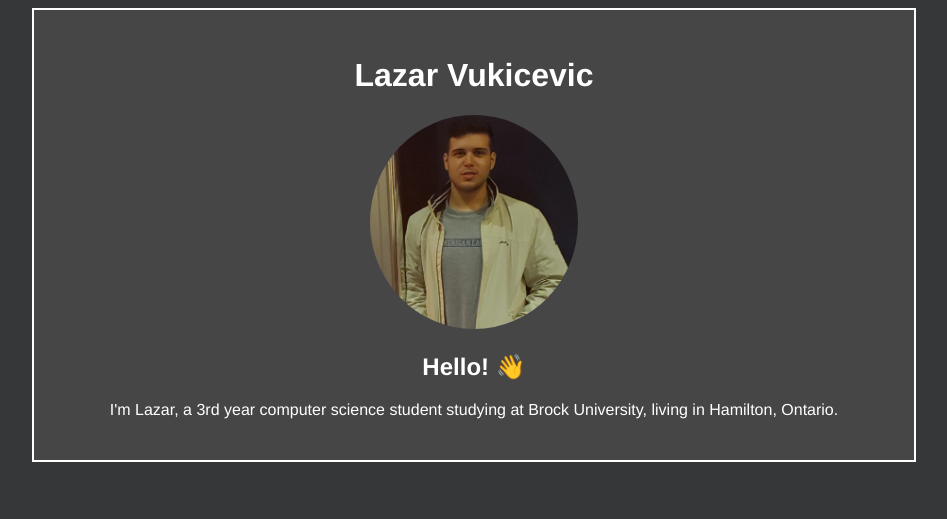
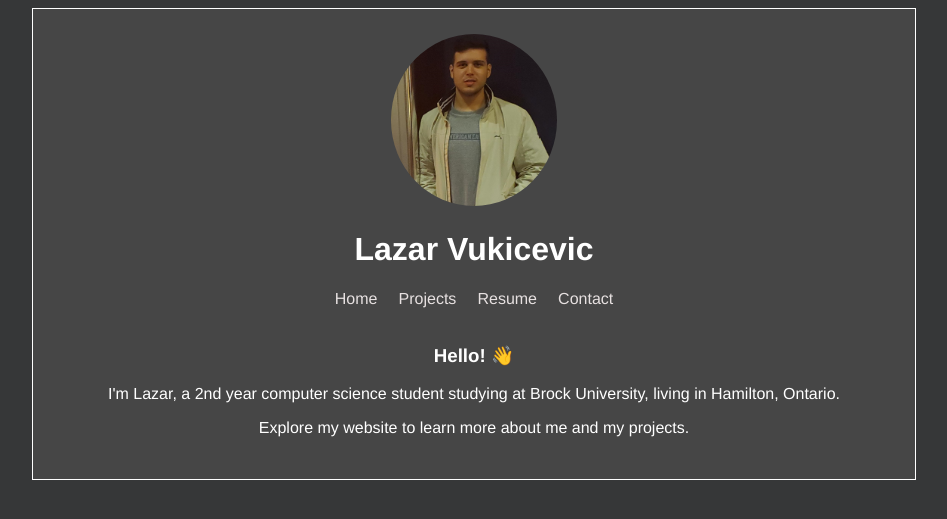
Before and after one commit to LazarVukicevic/LazarVukicevic.github.io, a Django app: page / in a window 1280 px wide. Shown: the top 519 px of the page, without its empty margins (166-1113 px from the left). Run offline with Django 4.2, Linux system fonts and the light colour scheme.

Commit message:
created layout and added styling

```diff
--- a/mysite/home/static/home/styles.css
+++ b/mysite/home/static/home/styles.css
@@ -1,23 +1,36 @@
 body {
     background-color: rgb(54, 55, 56);
-
     font-family: helvetica;
     text-align: center;
     color: rgb(255, 255, 255);
 }
 
+
 .main {
+    display: inline-block;
     padding: 2%;
     inline-size: auto;
     background-color: rgb(70, 70, 70);
     margin-left: 15%;
     margin-right: 15%;
-    border: 2px;
+    border: 1px;
     border-style: solid;
     overflow-wrap: normal;
 }
 
+ul {
+    list-style-type: none;
+    margin: 0;
+    padding: 0;
+}
+
+li {
+    color: rgb(231, 225, 225);
+    display: inline;
+    padding: 1%;
+}
+
 #lazarimg {
-    width: 25%;
+    width: 20%;
     border-radius: 50%;
 }
--- /dev/null
+++ b/mysite/home/templates/home/contact.html
@@ -0,0 +1 @@
+{% extends "home/layout.html" %}
--- a/mysite/home/templates/home/index.html
+++ b/mysite/home/templates/home/index.html
@@ -1,21 +1,11 @@
+{% extends "home/layout.html" %}
 {% load static %}
-<!DOCTYPE html>
-<html lang="en">
-<head>
-    <meta charset="UTF-8">
-    <meta http-equiv="X-UA-Compatible" content="IE=edge">
-    <meta name="viewport" content="width=device-width, initial-scale=1.0">
-    <link rel="stylesheet" href="{% static 'home/styles.css' %}">
-    <title>Lazar Vukicevic</title>
-</head>
-<body>
-    <div class="main">
-        <h1>Lazar Vukicevic</h1>
-        <img src="{% static 'home/dune.jpg' %}" alt="Picture of Lazar" id="lazarimg">
-        <h2>Hello! &#128075;</h2>
-        <p>
-            I'm Lazar, a 3rd year computer science student studying at Brock University, living in Hamilton, Ontario.
-        </p>
-    </div>
-</body>
-</html>
+{% block body %}
+    <h3>Hello! &#128075;</h3>
+    <p>
+        I'm Lazar, a 2nd year computer science student studying at Brock University, living in Hamilton, Ontario.
+    </p>
+    <p>
+        Explore my website to learn more about me and my projects.
+    </p>
+{% endblock %}
--- /dev/null
+++ b/mysite/home/templates/home/layout.html
@@ -0,0 +1,26 @@
+{% load static %}
+<!DOCTYPE html>
+<html lang="en">
+<head>
+    <meta charset="UTF-8">
+    <meta http-equiv="X-UA-Compatible" content="IE=edge">
+    <meta name="viewport" content="width=device-width, initial-scale=1.0">
+    <link rel="stylesheet" href="{% static 'home/styles.css' %}">
+    <title>Lazar Vukicevic</title>
+</head>
+<body>
+    <div class="main">
+        <img src="{% static 'home/dune.jpg' %}" alt="Picture of Lazar" id="lazarimg">
+        <h1>Lazar Vukicevic</h1>
+        <ul>
+            <li>Home</li>
+            <li>Projects</li>
+            <li>Resume</li>
+            <li>Contact</li>
+        </ul>
+        <br>
+        {% block body %}
+        {% endblock %}
+    </div>
+</body>
+</html>
```
Also changed, not shown: mysite/home/templates/home/blank.txt (added, +31 -0 lines).
